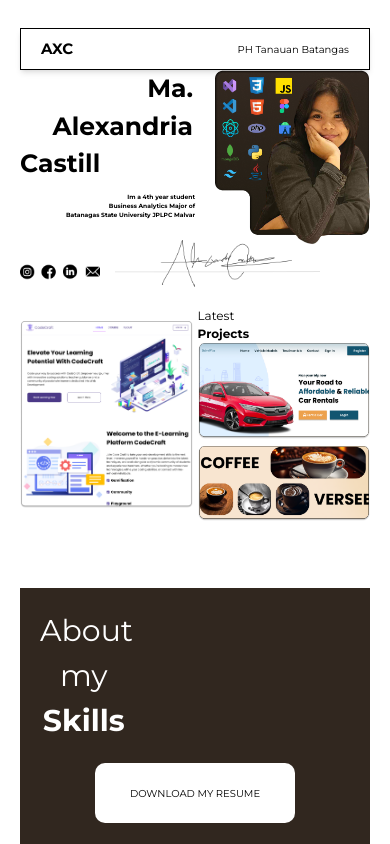
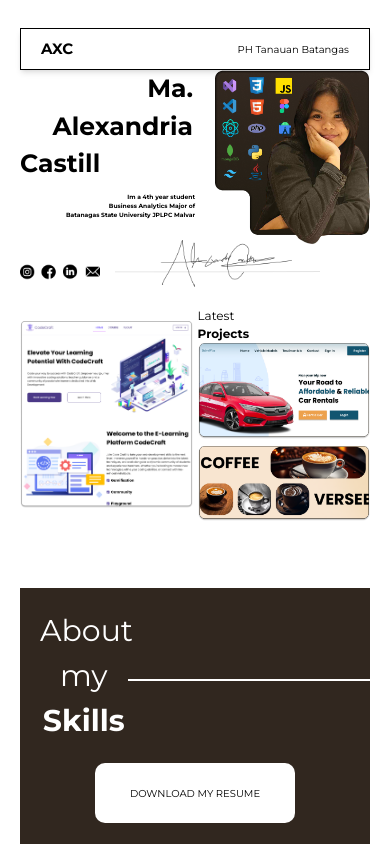
Before and after one commit to AlexaCastillo1010/Portfolio, a React (Vite) app: page / in a window 390 px wide. Shown: the top 844 px of the page. Built offline with nearby package versions, Linux system fonts and the light colour scheme.

Commit message:
another push

```diff
--- a/src/components/css/aboutskills.css
+++ b/src/components/css/aboutskills.css
@@ -180,6 +180,6 @@
         text-align: center;
     }
     .line{
-        display: none;
+       margin-top: 91px
       }
 }
```
